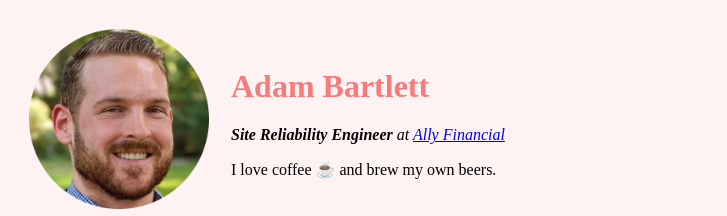
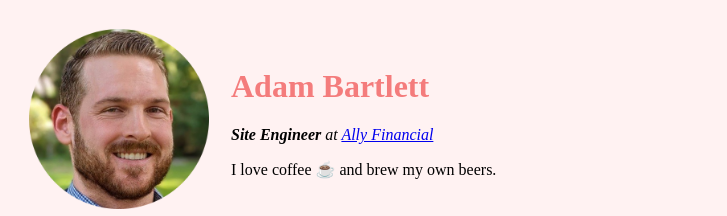
Before and after one commit to adambartlettds/Web-Development, a plain HTML site: page HTML - Personal Site/index.html in a window 1280 px wide. Shown: the top 216 px of the page, without its empty margins (0-727 px from the left). Drawn offline with Linux system fonts and the light colour scheme.

Commit message:
CHange job title

```diff
--- a/HTML - Personal Site/index.html
+++ b/HTML - Personal Site/index.html
@@ -14,7 +14,7 @@
       <td> <img src="images/adam.png" alt="Adam Profile" width="180" /></td>
       <td>
         <h1>Adam Bartlett</h1>
-        <p><em><strong>Site Reliability Engineer</strong> at <a href="https://www.ally.com/">Ally Financial</a></em></p>
+        <p><em><strong>Site Engineer</strong> at <a href="https://www.ally.com/">Ally Financial</a></em></p>
         <p>I love coffee ☕ and brew my own beers. </p>
       </td>
     </tr>
```
